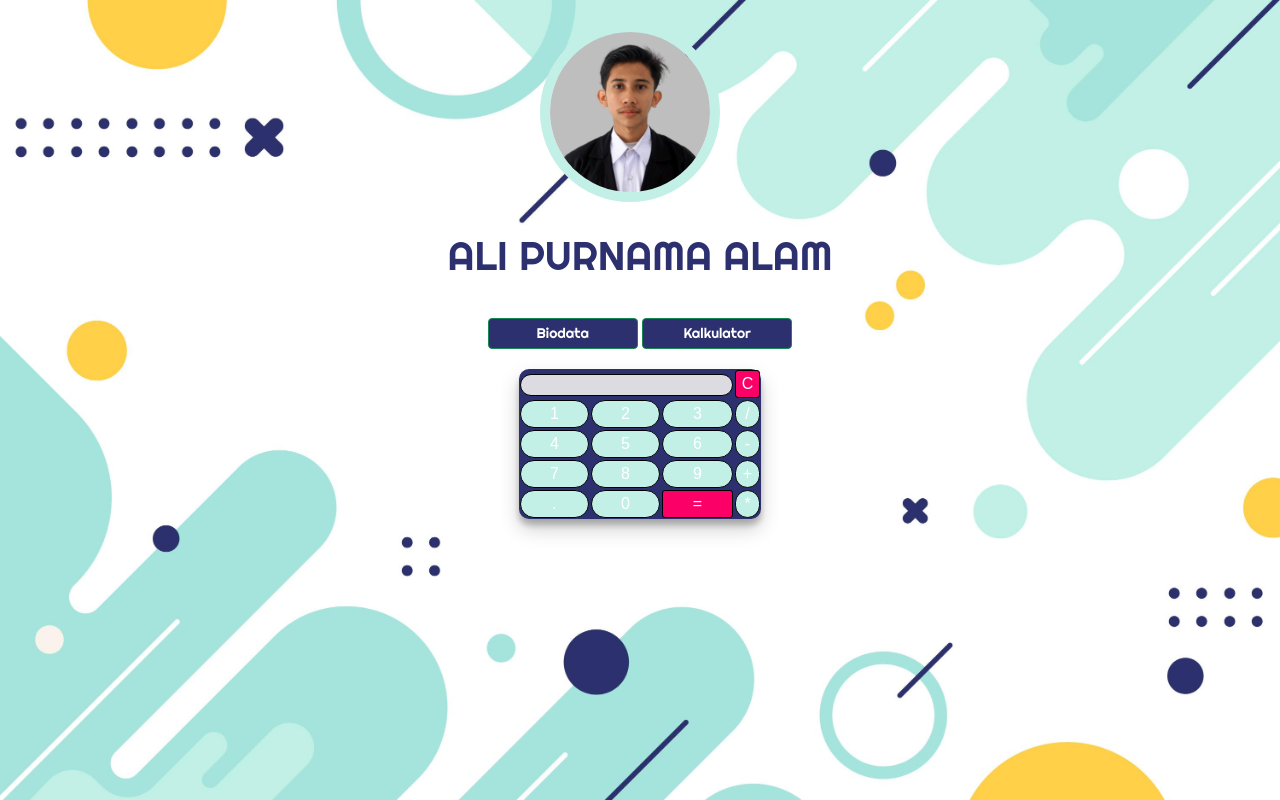
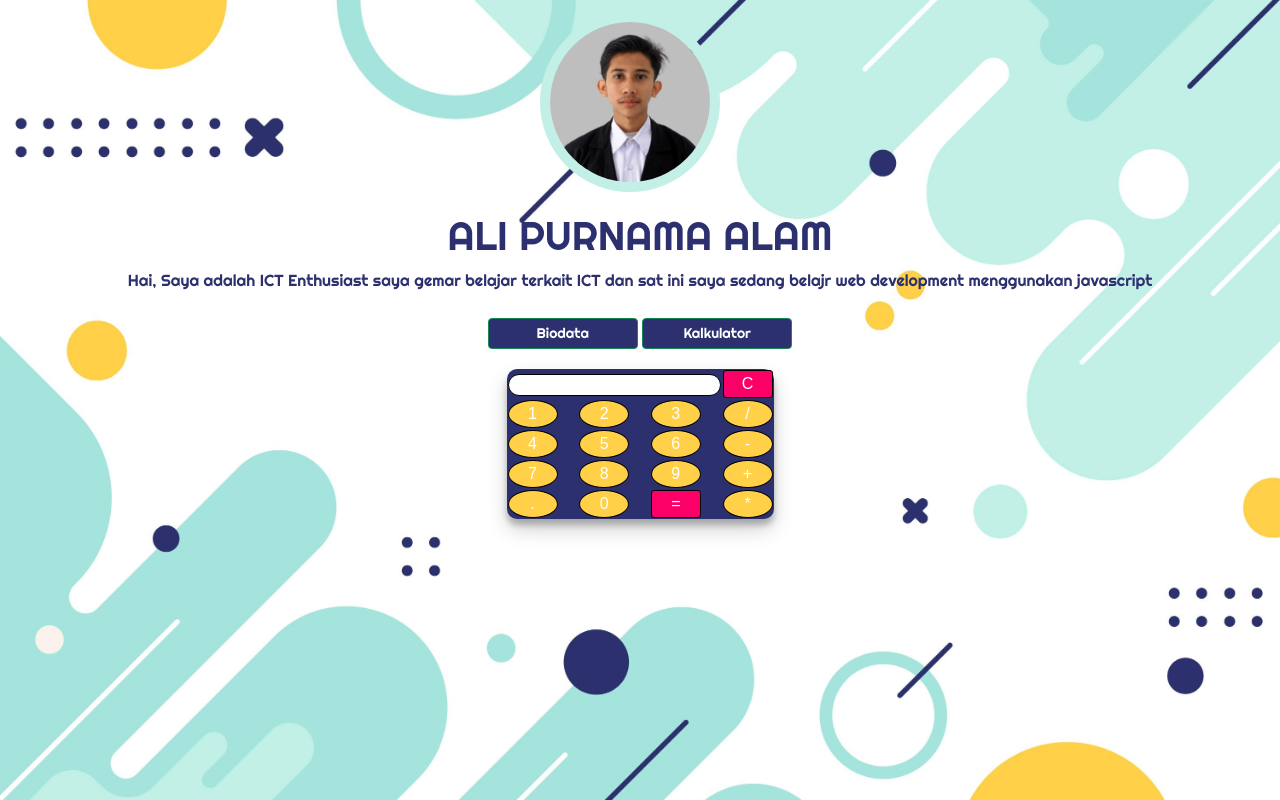
Before and after one commit to Alianama/Biodata-Project, a plain HTML site: page index.html in a window 1280 px wide. Both pictures are taken after a click on the button "Kalkulator". Drawn offline with nearby package versions, Linux system fonts and the light colour scheme.

Commit message:
Perubahan Style

```diff
--- a/Style/style.css
+++ b/Style/style.css
@@ -16,12 +16,14 @@ body {
 }
 
 header {
-  padding: 20px;
+  padding: 10px;
   text-align: center;
 }
 header h1 {
   color: #2c306f;
-  padding: 10px;
+}
+header p {
+  color: #2c306f;
 }
 
 /* CSS untuk membuat gambar menjadi bulat */
@@ -71,7 +73,7 @@ header h1 {
 
 .display-box {
   font-family: "Orbitron", sans-serif;
-  background-color: #dcdbe1;
+  background-color: white;
   border: solid black 0.5px;
   color: black;
   border-radius: 100px;
@@ -86,11 +88,12 @@ header h1 {
 
 input[type="button"] {
   font-family: "Orbitron", sans-serif;
-  background-color: #c2f0e6;
+  background-color: #ffd048;
   color: white;
   border: solid black 0.5px;
-  width: 100%;
-  border-radius: 130px;
+  width: 50px;
+  height: 50px;
+  border-radius: 50%;
   height: 70%;
   outline: none;
 }
--- a/index.html
+++ b/index.html
@@ -12,13 +12,14 @@
       integrity="sha384-T3c6CoIi6uLrA9TneNEoa7RxnatzjcDSCmG1MXxSR1GAsXEV/Dwwykc2MPK8M2HN"
       crossorigin="anonymous"
     />
+    <!-- Link google Font  -->
     <link rel="preconnect" href="https://fonts.googleapis.com" />
     <link rel="preconnect" href="https://fonts.gstatic.com" crossorigin />
     <link
       href="https://fonts.googleapis.com/css2?family=Righteous&display=swap"
       rel="stylesheet"
     />
-
+    <!-- Link google Font  -->
     <script
       src="https://cdn.jsdelivr.net/npm/bootstrap@5.3.2/dist/js/bootstrap.bundle.min.js"
       integrity="sha384-C6RzsynM9kWDrMNeT87bh95OGNyZPhcTNXj1NW7RuBCsyN/o0jlpcV8Qyq46cDfL"
@@ -32,8 +33,13 @@
         <img src="images/Profil2.jpg" alt="fotoprofil" class="gambar-2" />
       </div>
       <h1>ALI PURNAMA ALAM</h1>
+      <p>
+        Hai, Saya adalah ICT Enthusiast saya gemar belajar terkait ICT dan sat
+        ini saya sedang belajr web development menggunakan javascript
+      </p>
     </header>
     <main>
+      <!-- Modal -->
       <button
         class="btn btn-sm btn-success custom-btn"
         style="background-color: #2c306f"
```
